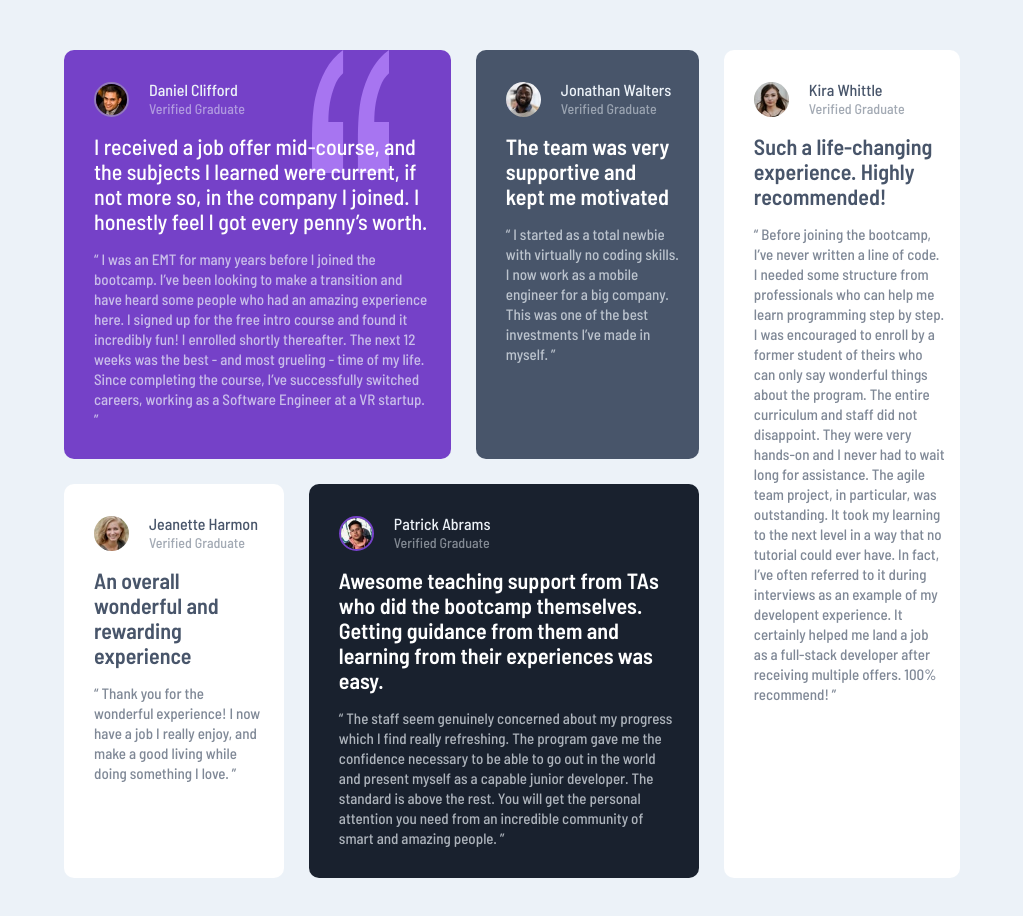
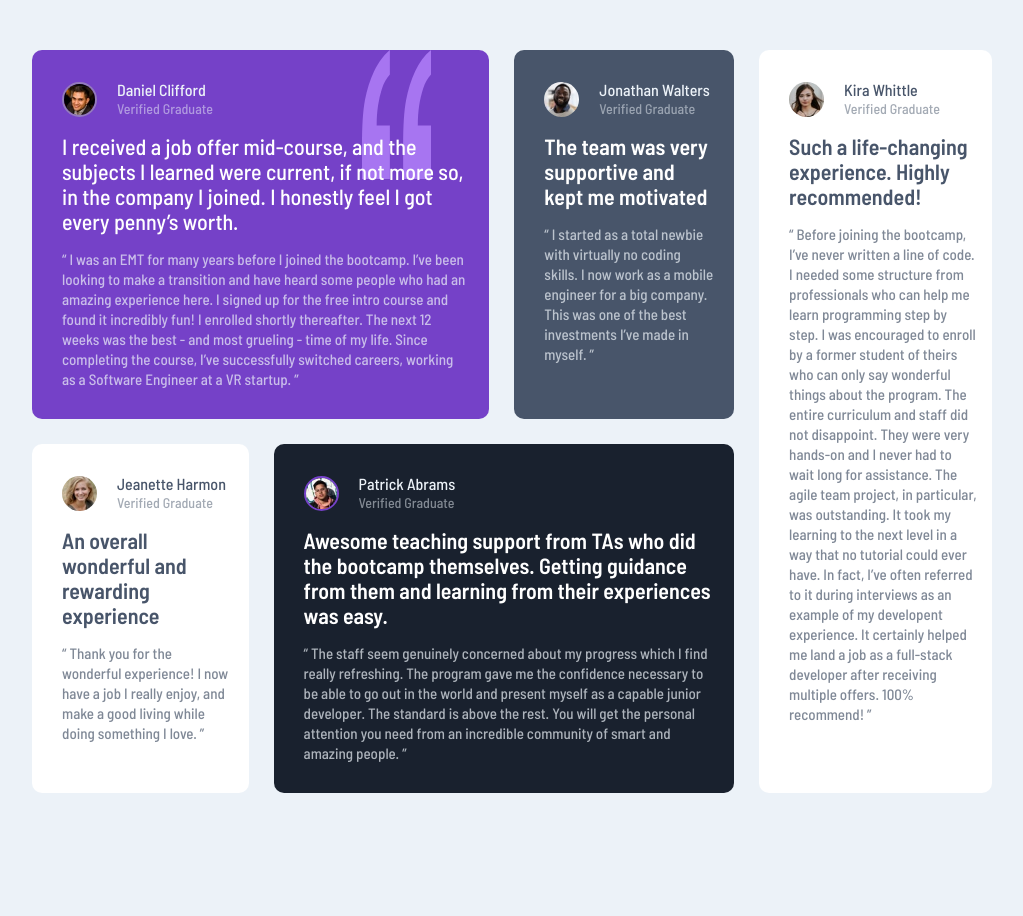
Before and after one commit to front-end963/testimonials-grid-section, a plain HTML site: page index.html in a window 1280 px wide. Shown: the whole page, without its empty margins (128-1151 px from the left). After the commit the page ends 843 px from the top, so only its background shows below. Drawn offline with Linux system fonts and the light colour scheme.

Commit message:
Update style.css

```diff
--- a/style.css
+++ b/style.css
@@ -175,12 +175,12 @@ section:nth-child(5) {
     section:nth-child(5) { grid-area: kira; }
 
     main {
-        width: 70%;
+        width: 75%;
         display: grid;
         gap: 25px;
         grid-template-areas:
-            'daniel daniel daniel jonathan kira'
-            'jeanette patrick patrick patrick kira';
+            'daniel daniel daniel daniel jonathan kira'
+            'jeanette patrick patrick patrick patrick kira';
     }
 
     section {
@@ -188,8 +188,8 @@ section:nth-child(5) {
     }
 
     section:nth-child(1) {
-        background-position: top 0 right 20%;
-        background-size: 20% 30%;
+        background-position: top 0 right 15%;
+        background-size: 15% 35%;
     }
 
 }
```
